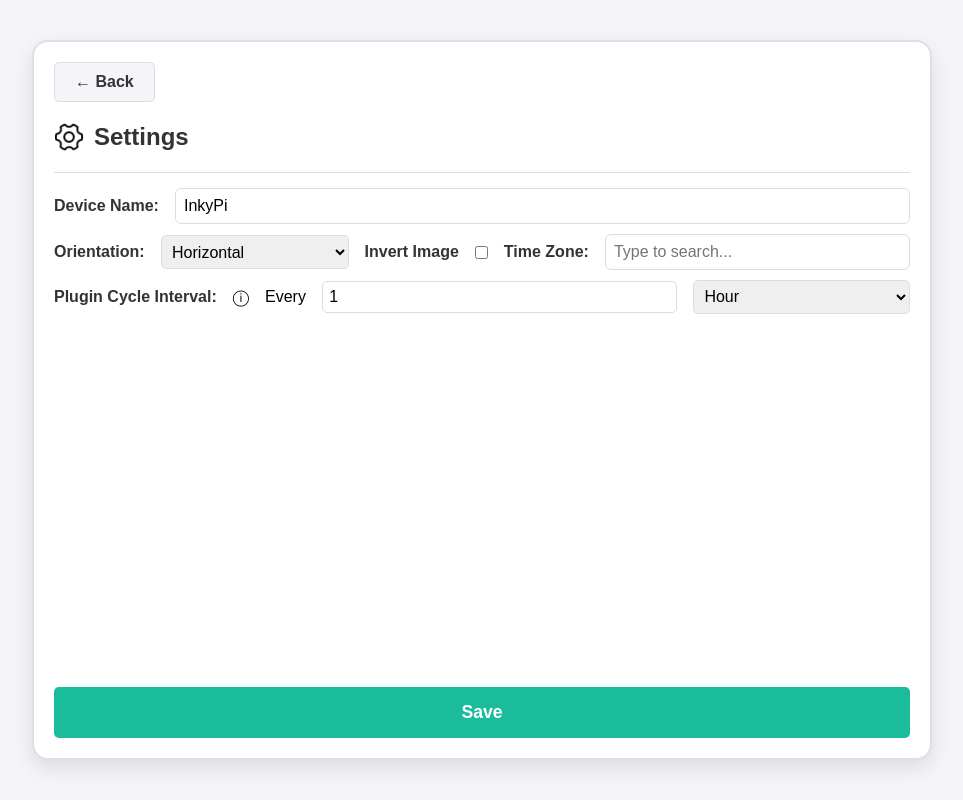
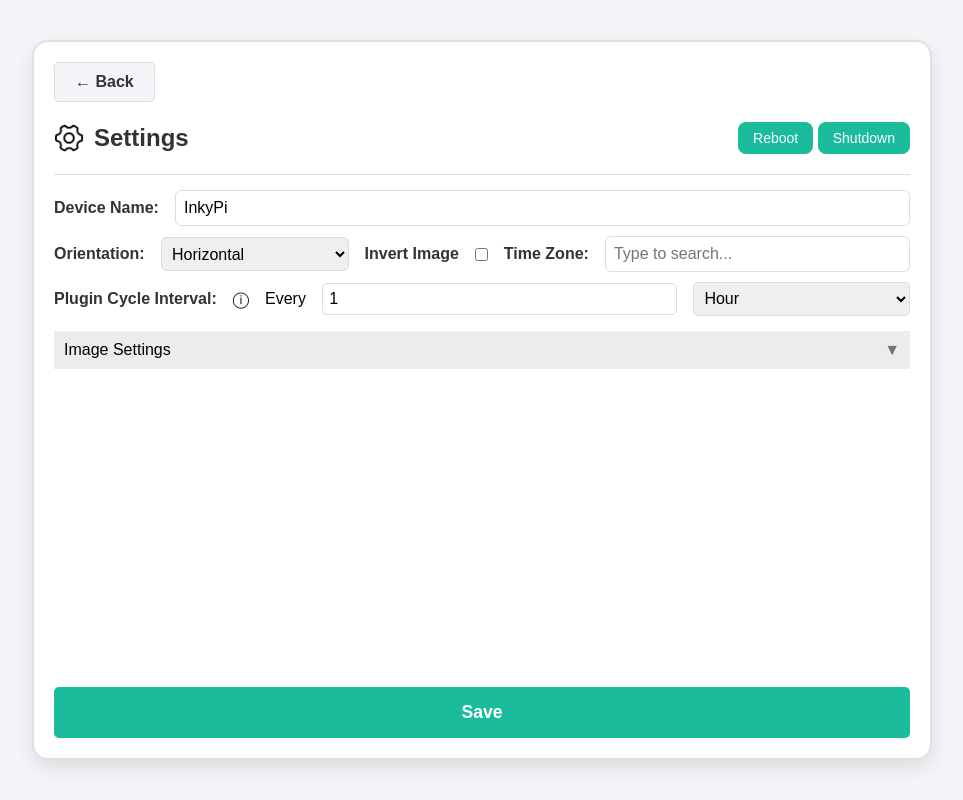
Before and after one commit to zabirauf/InkyPi, a Flask app: page /settings in a window 1280 px wide. Shown: the whole page, without its empty margins (158-1121 px from the left). Run offline with Flask 3, Linux system fonts and the light colour scheme; parts of the project's set-up code (start-up, migrations or seed data) failed here and were passed over.

Commit message:
Image Color settings, ability to shutdown/reboot from UI (#132)
* Add image settings, shutdown & reboot buttons

* Fix reboot/shutdown buttons, prepopulating image settings

* Fix error when image_settings doesnt exist

* Remove setting saturation in set_image

```diff
--- a/src/blueprints/settings.py
+++ b/src/blueprints/settings.py
@@ -1,7 +1,10 @@
 from flask import Blueprint, request, jsonify, current_app, render_template
 from utils.time_utils import calculate_seconds
+import os
 import pytz
+import logging
 
+logger = logging.getLogger(__name__)
 settings_bp = Blueprint("settings", __name__)
 
 @settings_bp.route('/settings')
@@ -33,7 +36,13 @@ def save_settings():
             "orientation": form_data.get("orientation"),
             "inverted_image": form_data.get("invertImage"),
             "timezone": form_data.get("timezoneName"),
-            "plugin_cycle_interval_seconds": plugin_cycle_interval_seconds
+            "plugin_cycle_interval_seconds": plugin_cycle_interval_seconds,
+            "image_settings": {
+                "saturation": float(form_data.get("saturation", "1.0")),
+                "brightness": float(form_data.get("brightness", "1.0")),
+                "sharpness": float(form_data.get("sharpness", "1.0")),
+                "contrast": float(form_data.get("contrast", "1.0"))
+            }
         }
         device_config.update_config(settings)
     except RuntimeError as e:
@@ -41,3 +50,14 @@ def save_settings():
     except Exception as e:
         return jsonify({"error": f"An error occurred: {str(e)}"}), 500
     return jsonify({"success": True, "message": "Saved settings."})
+
+@settings_bp.route('/shutdown', methods=['POST'])
+def shutdown():
+    data = request.get_json() or {}
+    if data.get("reboot"):
+        logger.info("Reboot requested")
+        os.system("sudo reboot")
+    else:
+        logger.info("Shutdown requested")
+        os.system("sudo shutdown -h now")
+    return jsonify({"success": True})
--- a/src/display_manager.py
+++ b/src/display_manager.py
@@ -1,6 +1,6 @@
 import os
 from inky.auto import auto
-from utils.image_utils import resize_image, change_orientation
+from utils.image_utils import resize_image, change_orientation, apply_image_enhancement
 from plugins.plugin_registry import get_plugin_instance
 
 
@@ -26,6 +26,7 @@ class DisplayManager:
         # Resize and adjust orientation
         image = change_orientation(image, self.device_config.get_config("orientation"), self.device_config.get_config("inverted_image"))
         image = resize_image(image, self.device_config.get_resolution(), image_settings)
+        image = apply_image_enhancement(image, self.device_config.get_config("image_settings"))
 
         # Display the image on the Inky display
         self.inky_display.set_image(image)
--- a/src/static/styles/main.css
+++ b/src/static/styles/main.css
@@ -678,7 +678,7 @@ body {
     gap: 10px;
 }
 
-.create-playlist-button {
+.header-button {
     background-color: #1abc9c;
     color: white;
     border: none;
@@ -689,7 +689,7 @@ body {
     transition: background 0.3s ease;
 }
 
-.create-playlist-button:hover {
+.header-button:hover {
     background-color: #16a085;
 }
 
--- a/src/templates/playlist.html
+++ b/src/templates/playlist.html
@@ -223,7 +223,7 @@
                     <img src="{{ url_for('static', filename='icons/playlist.png') }}" alt="playlist icon" class="app-icon">
                     <h1 class="app-title">Playlists</h1>
                 </div>
-                <button class="create-playlist-button" onclick="openCreateModal()">New Playlist</button>
+                <button class="header-button" onclick="openCreateModal()">New Playlist</button>
             </div>
         </div>
         <div class="separator"></div>
--- a/src/templates/settings.html
+++ b/src/templates/settings.html
@@ -53,6 +53,37 @@
                 }
             }
         }
+
+        function toggleCollapsible(button) {
+            const content = button.nextElementSibling;
+            const icon = button.querySelector(".collapsible-icon");
+            button.classList.toggle("active");
+            content.style.display = content.style.display === "block" ? "none" : "block";
+            icon.textContent = content.style.display === "block" ? "▲" : "▼";
+        }
+
+        async function handleShutdown(reboot) {
+            if (reboot) {
+                showResponseModal('success', 'The system is rebooting. The UI will be unavailable until the reboot is complete.');
+            } else {
+                showResponseModal('success', 'The system is shutting down. The UI will remain unavailable until it is manually restarted.');
+            }
+            await new Promise(resolve => setTimeout(resolve, 1000));
+            // we cannot await a response here
+            await fetch("{{ url_for('settings.shutdown') }}", {
+                method: 'POST',
+                headers: {
+                    'Content-Type': 'application/json'
+                },
+                body: JSON.stringify({reboot: reboot})
+            });
+        }
+
+
+        function updateSliderValue(slider) {
+            const valueDisplay = document.getElementById(`${slider.id}-value`);
+            valueDisplay.textContent = parseFloat(slider.value).toFixed(1);
+        }
         document.addEventListener('DOMContentLoaded', populateIntervalFields);
     </script>
 </head>
@@ -62,8 +93,16 @@
         <button onclick="history.back()" class="back-button">← Back</button>
         <!-- Settings Header -->
         <div class="app-header">
-            <img src="{{ url_for('static', filename='icons/settings.png') }}" alt="settings icon" class="app-icon">
-            <h1 class="app-title">Settings</h1>
+            <div class="header-content">
+                <div class="title-container">
+                    <img src="{{ url_for('static', filename='icons/settings.png') }}" alt="settings icon" class="app-icon">
+                    <h1 class="app-title">Settings</h1>
+                </div>
+                <div>
+                    <button class="header-button" onclick="handleShutdown(true)">Reboot</button>
+                    <button class="header-button" onclick="handleShutdown(false)">Shutdown</button>
+                </div>
+            </div>
         </div>
         <div class="separator"></div>
         <!-- Settings Content -->
@@ -123,6 +162,70 @@
                         <option value="hour">Hour</option>
                     </select>
                 </div>
+
+                <div class="collapsible">
+                    <button type="button" class="collapsible-header" onclick="toggleCollapsible(this)">
+                        Image Settings <span class="collapsible-icon">▼</span>
+                    </button>
+                    <div class="settings-container collapsible-content">
+                        <div class="form-group">
+                            <label for="saturation" class="form-label" style="min-width: 100px;">Saturation:</label>
+                            <span id="saturation-value">{{ device_settings.get('image_settings', {}).get('saturation', 1.0) }}</span>
+                            <input
+                                type="range"
+                                id="saturation"
+                                name="saturation"
+                                class="form-input"
+                                min="0" max="2" step="0.1"
+                                value="{{ device_settings.get('image_settings', {}).get('saturation', 1.0) }}"
+                                style="max-width: 400px;"
+                                oninput="updateSliderValue(this)"
+                            />
+                        </div>
+                        <div class="form-group">
+                            <label for="contrast" class="form-label" style="min-width: 100px;">Contrast:</label>
+                            <span id="contrast-value">{{ device_settings.get('image_settings', {}).get('contrast', 1.0) }}</span>
+                            <input
+                                type="range"
+                                id="contrast"
+                                name="contrast"
+                                class="form-input"
+                                min="0" max="2" step="0.1"
+                                value="{{ device_settings.get('image_settings', {}).get('contrast', 1.0) }}"
+                                style="max-width: 400px;"
+                                oninput="updateSliderValue(this)"
+                            />
+                         </div>
+                        <div class="form-group">
+                            <label for="sharpness" class="form-label" style="min-width: 100px;">Sharpness:</label>
+                            <span id="sharpness-value">{{ device_settings.get('image_settings', {}).get('sharpness', 1.0) }}</span>
+                            <input
+                                type="range"
+                                id="sharpness"
+                                name="sharpness"
+                                class="form-input"
+                                min="0" max="2" step="0.1"
+                                value="{{ device_settings.get('image_settings', {}).get('sharpness', 1.0) }}"
+                                style="max-width: 400px;"
+                                oninput="updateSliderValue(this)"
+                            />
+                        </div>
+                        <div class="form-group">
+                            <label for="brightness" class="form-label" style="min-width: 100px;">Brightness:</label>
+                            <span id="brightness-value">{{ device_settings.get('image_settings', {}).get('brightness', 1.0) }}</span>
+                            <input
+                                type="range"
+                                id="brightness"
+                                name="brightness"
+                                class="form-input"
+                                min="0" max="2" step="0.1"
+                                value="{{ device_settings.get('image_settings', {}).get('brightness', 1.0) }}"
+                                style="max-width: 400px;"
+                                oninput="updateSliderValue(this)"
+                            />
+                        </div>
+                    </div>
+                </div>
             </div>
         </form>
 
```
Also changed, not shown: src/utils/image_utils.py (+17 -1 lines).
